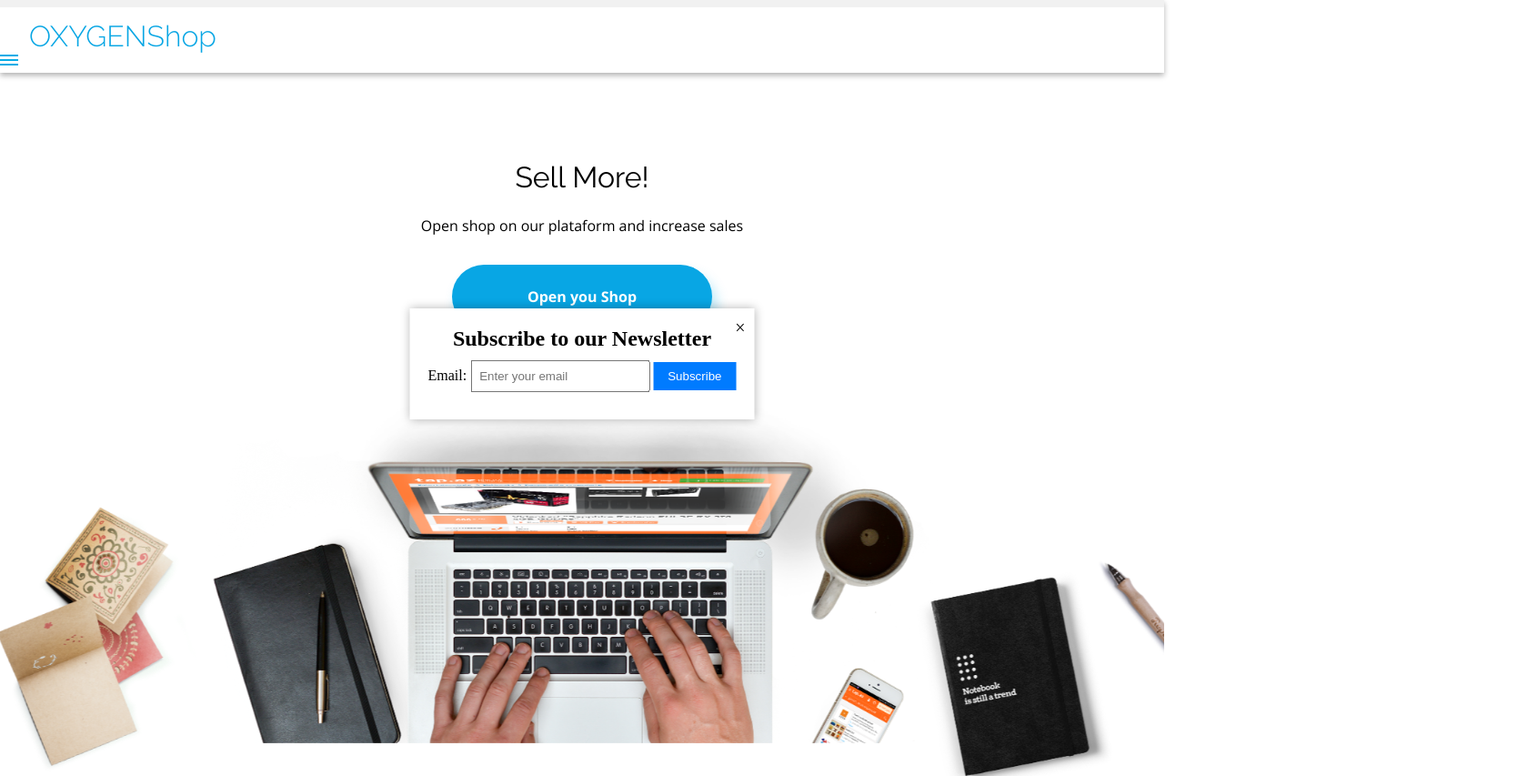
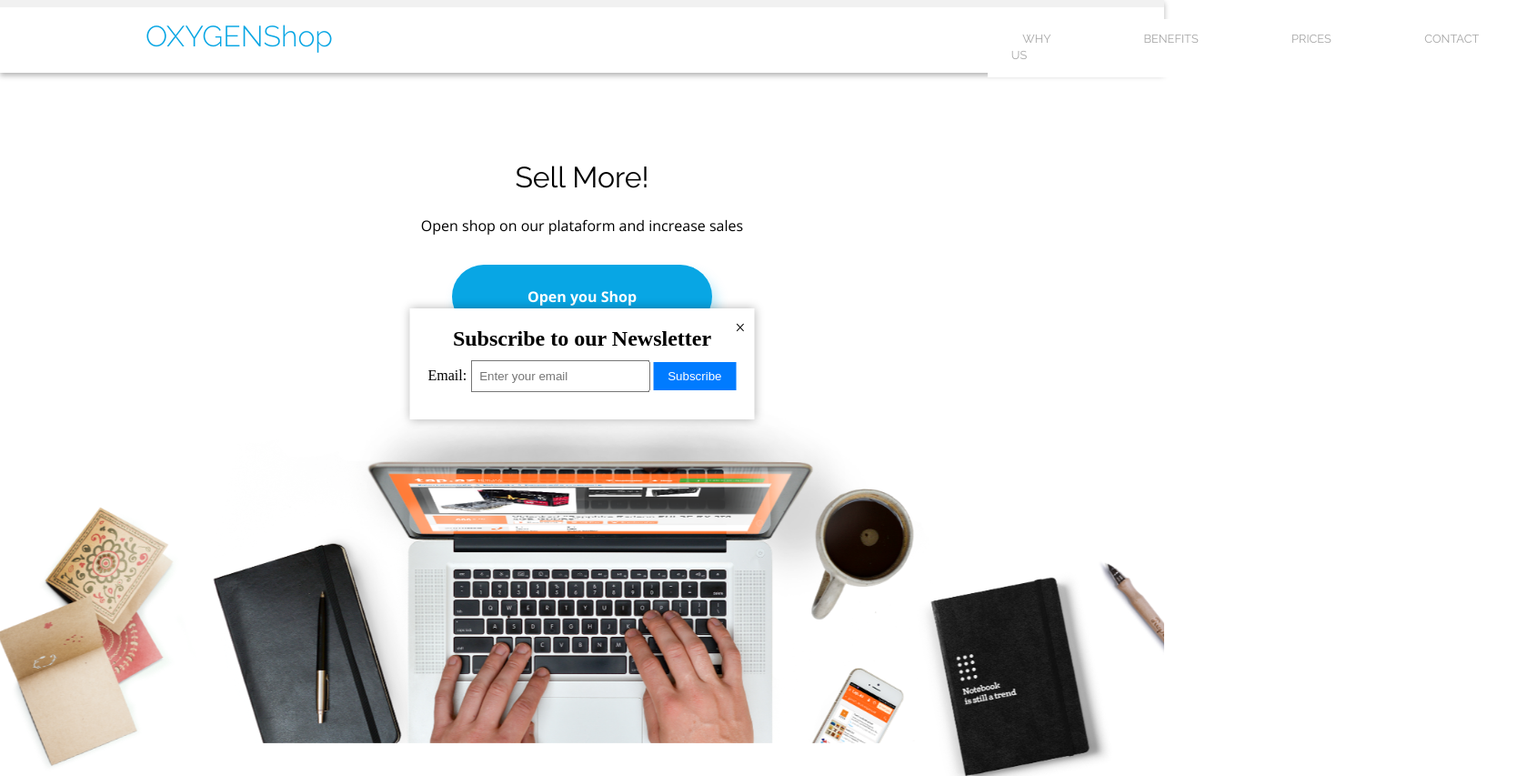
Before and after one commit to diegopuigbo/OXYGEN-Shop, a plain HTML site: page index.html in a window 1280 px wide. Shown: the top 853 px of the page at 91% size, 1690 px wide, since content can reach past the window. Drawn offline with nearby package versions, Linux system fonts and the light colour scheme.

Commit message:
adding burger menu

```diff
--- a/index.html
+++ b/index.html
@@ -17,11 +17,11 @@
     <script type="module" src="resources/mail.js" defer></script>
     <script type="module" src="resources/popup.js" defer></script>
     <script type="module" src="resources/pricing.js" defer></script>
+    <script type="module" src="resources/burger.js" defer></script>
     <script src="resources/form.js" defer></script>
     <script src="resources/scroller.js" defer></script>
     <script type="module" src="resources/validation.js" defer></script>
     <script type="module" src="resources/slider.js" defer></script>
-    <script type="module" src="resources/burger.js" defer></script>
 </head>
 
 <body>
@@ -29,10 +29,12 @@
         <div class="progress-container">
             <div class="progress-bar" id="percentage-scroller-bar"></div>
         </div>
-        <div>
-            <h1 class="navbar__logo">OXYGENShop</h1>
-            <img src="src/Menu.png" id="icon-1" class="icon icon-1" />
-            <img src="src/close.png" id="icon-2" class="icon icon-2" />
+        <div class="nav">
+            <div>
+                <h1 class="navbar__logo">OXYGENShop</h1>
+                <img src="src/Menu.png" id="icon-1" class="icon icon-1" />
+                <img src="src/close.png" id="icon-2" class="icon icon-2" />
+            </div>
             <div id="navbar" class="navbar-li">
                 <ul>
                     <li><a href="#header">WHY US</a></li>
--- a/resources/burger.js
+++ b/resources/burger.js
@@ -5,7 +5,7 @@ document.addEventListener("DOMContentLoaded", function () {
 
     icon1.addEventListener("click", toggleDropdown);
     icon2.addEventListener("click", closeDropdown);
-    window.addEventListener("resize", adjustDropdown);
+
 
 
 
@@ -23,16 +23,4 @@ document.addEventListener("DOMContentLoaded", function () {
         document.querySelector(".navbar").classList.remove("active");
     }
 
-
-    function adjustDropdown() {
-        if (window.innerWidth >= 1000) {
-            icon1.style.display = "inline";
-            icon2.style.display = "none";
-            navbarMenu.style.display = "inline-block";
-            navbar.style.height = "auto";
-            navbar.style.boxShadow = "none";
-        } else {
-            closeDropdown();
-        }
-    }
 });
--- a/styles/desktop.scss
+++ b/styles/desktop.scss
@@ -1,6 +1,8 @@
-@media (min-width: 500px) {
+@media (min-width: 1000px) {
 	.navbar__logo {
-		margin-right: 35em;
+		display: flex;
+		margin-left: 5em;
+		margin-right: 20em;
 	}
 
 
@@ -244,5 +246,37 @@
 
 	}
 
+	.icon {
+		display: none !important;
 
+	}
+
+
+
+	.navbar ul {
+		list-style: none;
+		padding: 0;
+		display: flex;
+		text-align: center;
+		position: static;
+		top: 0;
+		left: 0;
+		background-color: none;
+		box-shadow: none;
+
+	}
+
+	.navbar ul li {
+		margin-right: 4em;
+		margin-top: 0.75em;
+
+	}
+
+	.navbar {
+		display: flex;
+	}
+
+	.nav {
+		display: flex;
+	}
 }
--- a/styles/navbar.scss
+++ b/styles/navbar.scss
@@ -45,6 +45,7 @@
 	box-shadow: 0px 3px 6px 0px rgba(0, 0, 0, 0.3);
 }
 
+
 .navbar ul li {
 	display: block;
 	margin-right: 15px;
```
Also changed, not shown: style.css, 1 other file.
